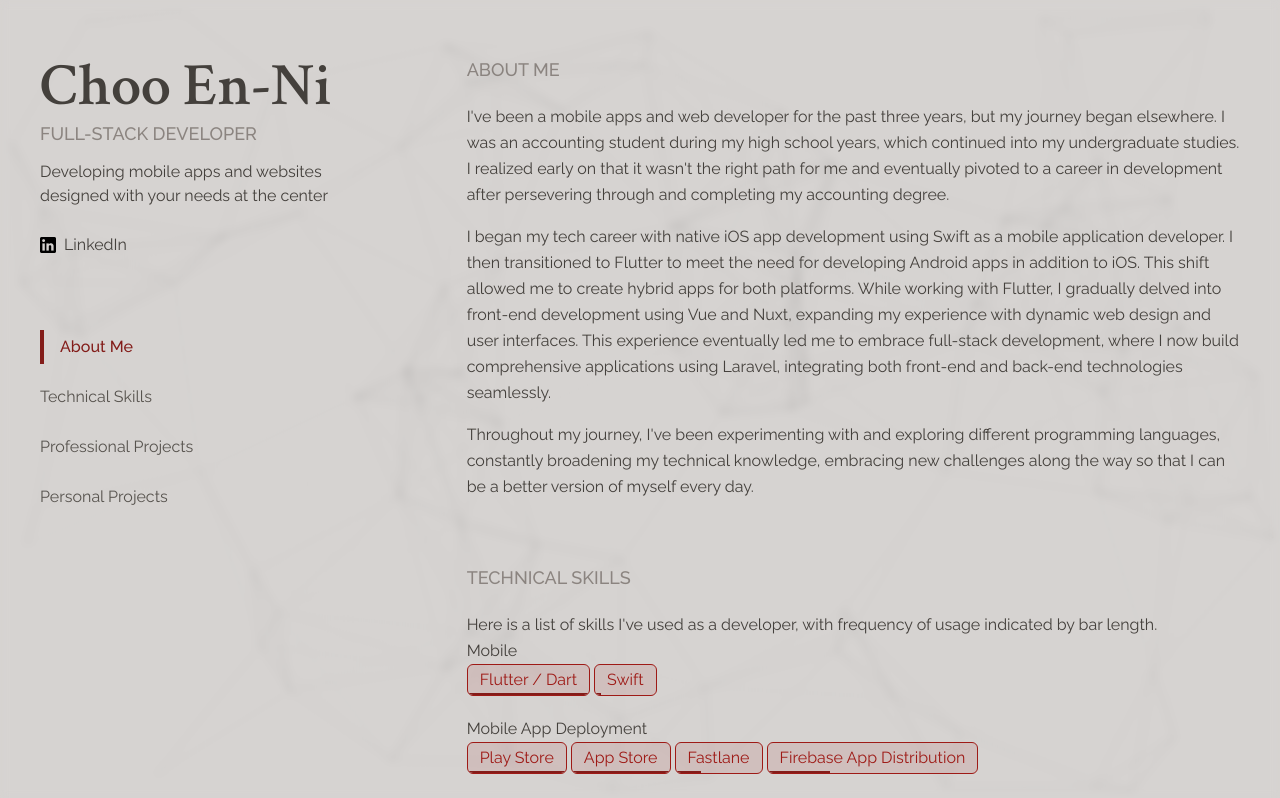
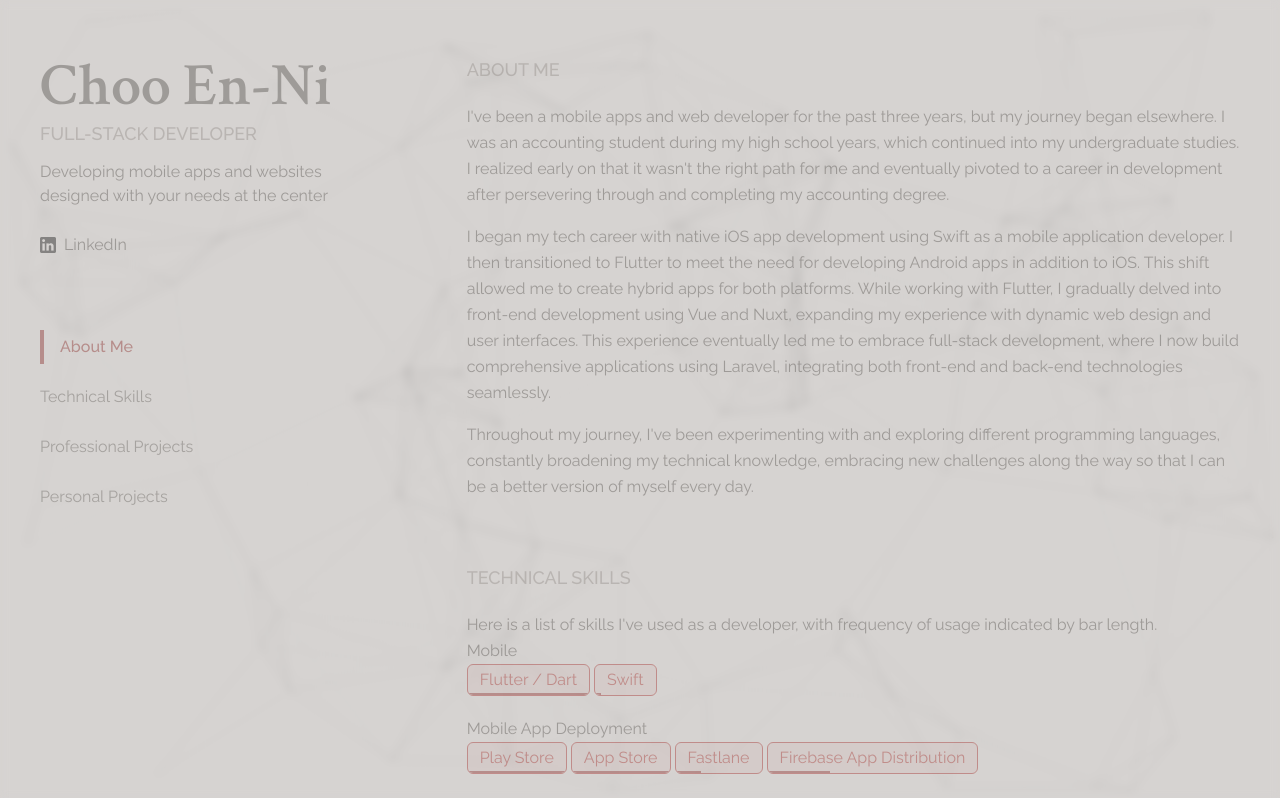
Before and after one commit to choo1095/portfolio-v1, a Next.js app: page / in a window 1280 px wide. Shown: the top 798 px of the page. Built offline with nearby package versions, Linux system fonts and the light colour scheme.

Commit message:
updated initial loader to content transition animation

```diff
--- a/src/components/layout/Loader.tsx
+++ b/src/components/layout/Loader.tsx
@@ -1,8 +1,9 @@
 import clsx from "clsx";
 import React, { useEffect, useState } from "react";
-import { animate, motion, stagger, useAnimate, useSpring } from "framer-motion";
+import { animate, motion, stagger, useAnimate } from "framer-motion";
 import { useInitializationContext } from "@/contexts/useInitializationContext";
 import { sleep } from "@/lib/utils";
+import strings from "@/constants/strings";
 
 const initial = {
   opacity: 0,
@@ -65,8 +66,6 @@ const useFadeSequenceAnimation = () => {
           { at: "-0.1" },
         ],
       ]);
-
-      await sleep(300);
 
       setLoaderComplete(true);
     };
@@ -142,13 +141,11 @@ const LoaderContents = (props: Props) => {
               id="loader_message"
               className="flex gap-1.5 text-sm sm:text-base"
             >
-              {["I", "make", "mobile", "apps", "and", "websites"].map(
-                (item) => (
-                  <motion.div key={item} initial={initial}>
-                    {item}
-                  </motion.div>
-                )
-              )}
+              {strings.loading_message.split(" ").map((item) => (
+                <motion.div key={item} initial={initial}>
+                  {item}
+                </motion.div>
+              ))}
             </div>
           </div>
           <LoaderPercentage className="hidden w-16 sm:flex"></LoaderPercentage>
@@ -197,15 +194,17 @@ const LoaderContents = (props: Props) => {
 
 const Loader = (props: Props) => {
   return (
-    <div
+    <motion.div
       className={clsx(
         props.className,
         "w-dvw h-dvh fixed top-0 left-0 text-stone-700"
       )}
+      animate={{ opacity: 0 }}
+      transition={{ duration: 1.5, delay: 4.3 }}
     >
       {/* <Curtains></Curtains> */}
       <LoaderContents></LoaderContents>
-    </div>
+    </motion.div>
   );
 };
 
--- a/src/components/sections/ContentSection.tsx
+++ b/src/components/sections/ContentSection.tsx
@@ -8,6 +8,7 @@ import ProfessionalProjectsSection from "./content/ProfessionalProjectsSection";
 import PersonalProjectsSection from "./content/PersonalProjectsSection";
 import Footer from "../layout/Footer";
 import clsx from "clsx";
+import { motion } from "framer-motion";
 
 interface Props {
   className?: string;
@@ -18,11 +19,14 @@ const ContentSection = (props: Props) => {
   const { menu } = props;
 
   return (
-    <div
+    <motion.div
       className={clsx(
         props.className,
         "screen_container grid section_padding relative md:grid-cols-3 md:gap-20"
       )}
+      initial={{ opacity: 0 }}
+      animate={{ opacity: 1 }}
+      transition={{ duration: 1, delay: 0.5 }}
     >
       <div className="h-fit md:col-span-1 md:sticky md:top-14">
         <Me></Me>
@@ -38,7 +42,7 @@ const ContentSection = (props: Props) => {
         <PersonalProjectsSection id={menu[3].id}></PersonalProjectsSection>
         <Footer></Footer>
       </div>
-    </div>
+    </motion.div>
   );
 };
 
```
